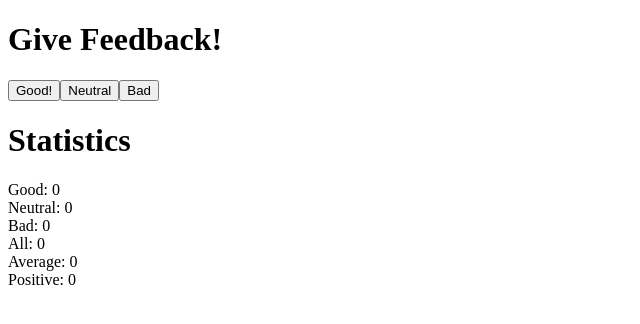
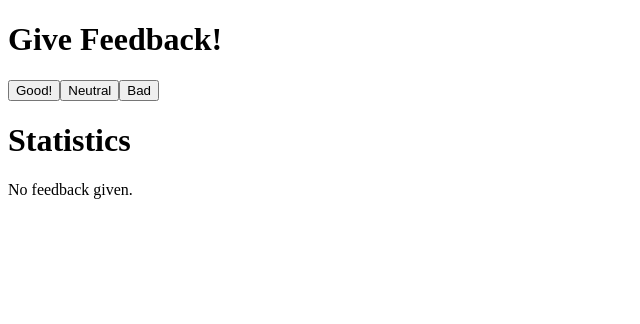
Before and after one commit to TallPaulRyan/helsinki, a React (Create React App) app in the folder part1/unicafe/: page / in a window 1280 px wide. Shown: the top 324 px of the page, without its empty margins (0-640 px from the left). Built offline with nearby package versions, Linux system fonts and the light colour scheme.

Commit message:
part 1.6 -> step 4 complete

```diff
--- a/part1/unicafe/src/App.js
+++ b/part1/unicafe/src/App.js
@@ -7,6 +7,14 @@ const Button = ({handleClick, text}) => (
 )
 
 const Statistics = ({feedback, stats}) => {
+  if(stats.all === 0){
+    return (
+      <div>
+        <h1>Statistics</h1>
+        No feedback given.
+      </div>
+    )
+  } else {
     return (
       <div>
         <h1>Statistics</h1>
@@ -18,6 +26,7 @@ const Statistics = ({feedback, stats}) => {
         Positive: {stats.positive}<br/>
       </div>
     )
+  }
 }
 
 const App = () => {
```
Lines whose indentation alone changed are shown as unchanged.
